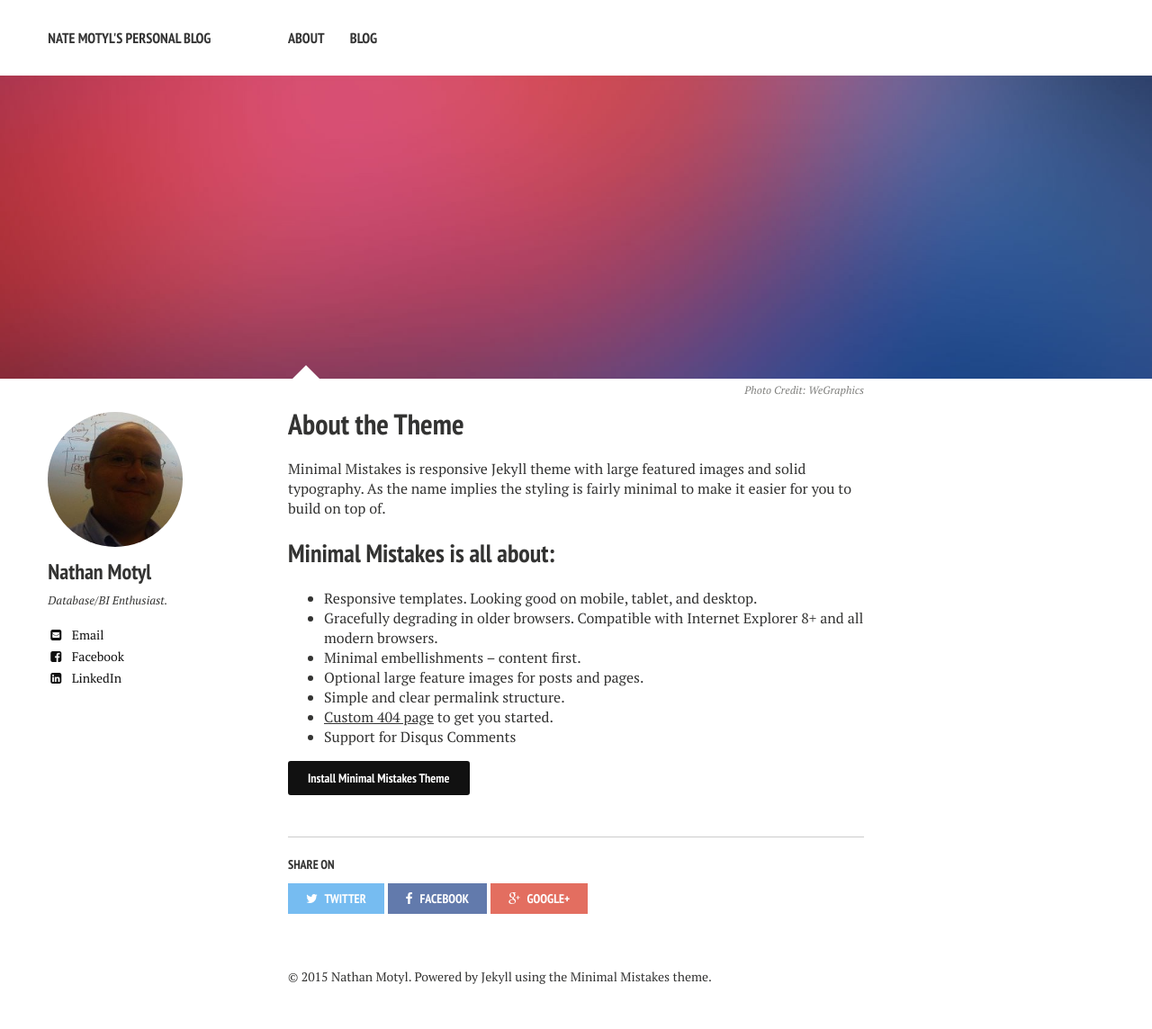
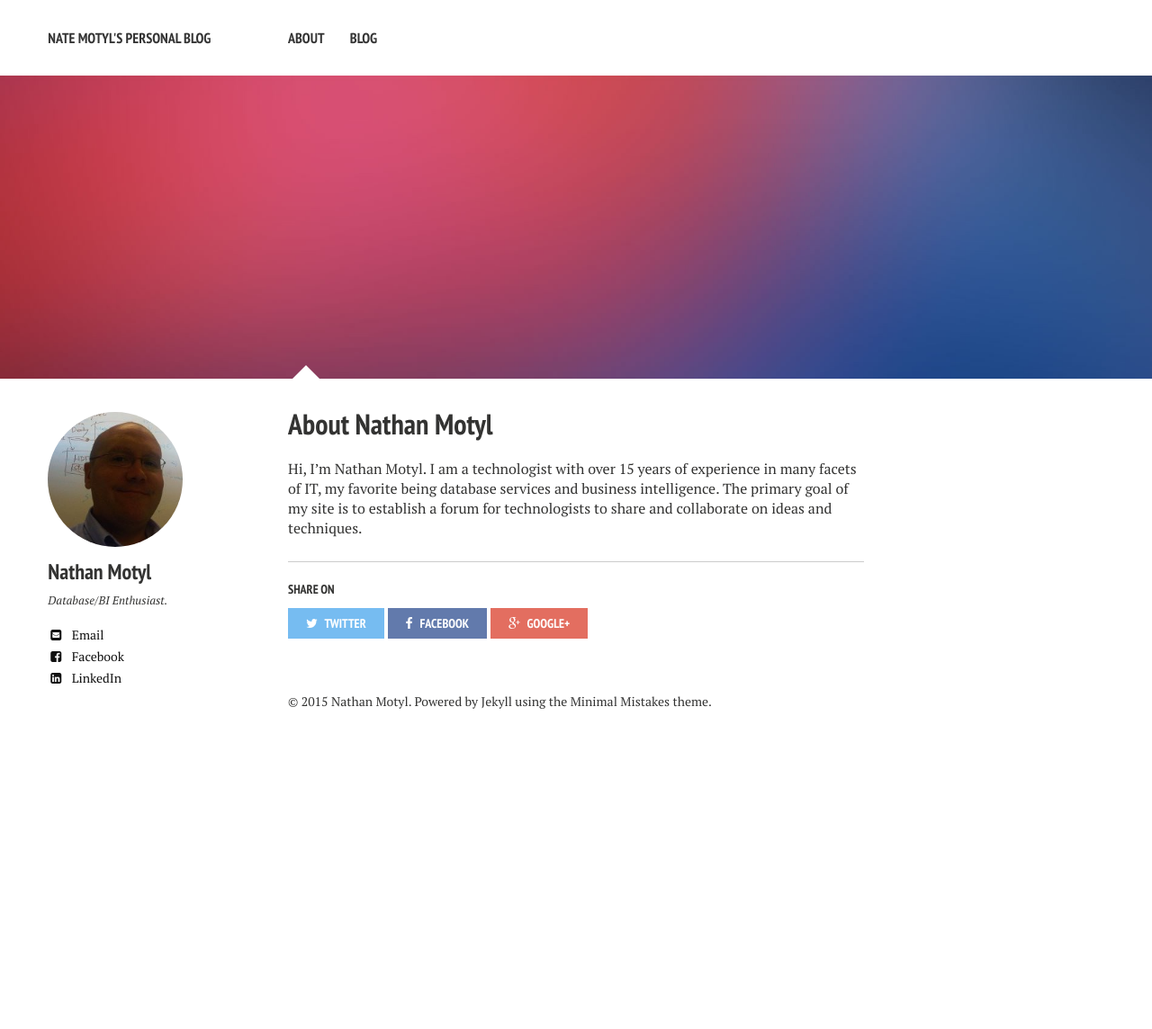
Before and after one commit to nmotyl/nmotyl.github.io, a Jekyll site: the page built from about/index.md, in a window 1280 px wide. Shown: the whole page at 90% size. Built offline with Jekyll 4.4.1, drawn with Linux system fonts in a browser that asks for light colours; nearby versions of some CDN libraries; after the commit the page ends 900 px from its top, so only the background shows below that.

Commit message:
updated about and dynamic db post

```diff
--- a/_config.yml
+++ b/_config.yml
@@ -29,7 +29,7 @@ owner:
   name: Nathan Motyl
   avatar: bio-photo.jpg
   bio: "Database/BI Enthusiast."
-  email: nmotyl
+  email: nmotyl@gmail.com
   disqus-shortname:
   twitter: #username
   facebook: nathan.motyl
--- a/_data/authors.yml
+++ b/_data/authors.yml
@@ -3,7 +3,7 @@
 nate_motyl:
   name: Nathan Motyl
   web: https://www.linkedin.com/in/nathanmotyl
-  email: nmotyl@yahoo.com
+  email: nmotyl@gmail.com
   bio: "SQL/BI enthusiast."
   avatar: bio-photo.jpg
 #   twitter: extravagantman
--- a/about/index.md
+++ b/about/index.md
@@ -1,25 +1,11 @@
 ---
 layout: page
-title: About the Theme
-tags: [about, Jekyll, theme, responsive]
-modified: 2014-08-08T20:53:07.573882-04:00
+title: About Nathan Motyl
+tags: [about, nathan motyl, SQL, business intelligence]
+modified: 2015-05-11T17:55:55.000000-05:00
 comments: true
 image:
   feature: sample-image-2.jpg
-  credit: WeGraphics
-  creditlink: http://wegraphics.net/downloads/free-ultimate-blurred-background-pack/
 ---
 
-Minimal Mistakes is responsive Jekyll theme with large featured images and solid typography. As the name implies the styling is fairly minimal to make it easier for you to build on top of.
-
-## Minimal Mistakes is all about:
-
-* Responsive templates. Looking good on mobile, tablet, and desktop.
-* Gracefully degrading in older browsers. Compatible with Internet Explorer 8+ and all modern browsers.
-* Minimal embellishments -- content first.
-* Optional large feature images for posts and pages.
-* Simple and clear permalink structure.
-* [Custom 404 page](http://mmistakes.github.io/minimal-mistakes/404.html) to get you started.
-* Support for Disqus Comments
-
-<a markdown="0" href="{{ site.url }}/theme-setup" class="btn">Install Minimal Mistakes Theme</a>
+Hi, I'm Nathan Motyl. I am a technologist with over 15 years of experience in many facets of IT, my favorite being database services and business intelligence. The primary goal of my site is to establish a forum for technologists to share and collaborate on ideas and techniques.
```
Also changed, not shown: _posts/2015-05-11-DynamicDB.md (+1 -1 lines).
